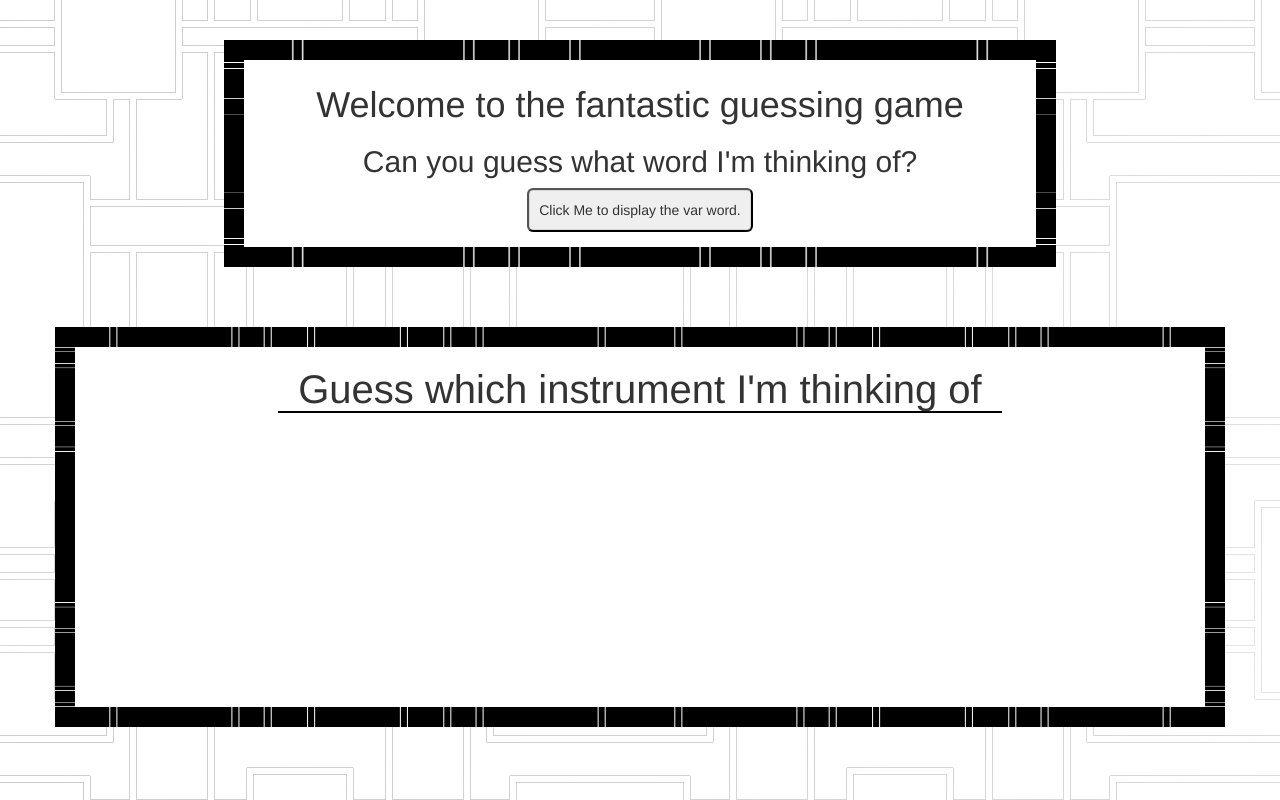
After one commit to Husspm/Hangman-Game, a PHP site: page /index2.html in a window 1280 px wide. The commit adds this page. Run offline with PHP 8.4, Linux system fonts and the light colour scheme; some libraries are stand-ins or nearby versions.

Commit message:
This is what I got I guess

```diff
--- a/assets/css/style.css
+++ b/assets/css/style.css
@@ -1,9 +1,32 @@
 body {
-	background-color: black;
-	color: white;
-	font-family: sans-serif;
-	margin: 60px 40px 60px 40px;
+background-image:linear-gradient( to bottom right, rgba(255, 255, 255, 0.8), rgba(255, 255, 255, 0.9)) ,url(../images/block2.png);
+}
+.headline {
+	border: 20px solid;
+	border-image: url(../images/block3.png) 20 round;
+	padding: 5px 0 15px 0;
+	margin-top: 40px;
+	width: 65%;
+	text-align: center;
+	background-color: white;
+}
+#letter {
+	font-size: 40px;
+	border-bottom: 2px solid black;
 }
 #print {
-	font-size: 33px;
+	font-size: 45px;
 }
+.main-body{
+	border: 20px solid;
+	border-image: url(../images/block3.png) 20 round;
+	border-radius: 10px;
+	height: 400px;
+	margin-top: 60px;
+	background-color: white;
+}
+button {
+	padding: 10px 10px 10px 10px;
+	border-radius: 6px;
+	box-shadow: inset 0px 0px 1px black;
+}
--- /dev/null
+++ b/assets/javascript/game2.js
@@ -0,0 +1,55 @@
+$(document).ready(function(){
+var inst = ["Bass", "Drums", "Piano","Cello", "Violin", "Guitar", "Saxophone", " "];
+var letters = [];
+var wGuess = [];
+var blank = [];
+var x = -1;
+var y = -1;
+$("#play").on("click", function grab(){
+var wGuess = [];
+var guess = inst.shift();
+if (inst.length == 0) {
+$("#print").html("You Won!");
+}else{
+var blank = [];
+guess = guess.toLowerCase();
+letters = guess.split("");
+$("#print").html(" ");
+$("#wrong").html(" ");
+letters.forEach(print);
+function print() {
+blank.push("_");
+}
+for (i = 0; i<blank.length; i++){
+$("#print").append(blank[i] + " ");
+}
+}
+document.onkeyup = function(Event){
+var pGuess = Event.key;
+pGuess = pGuess.toLowerCase();
+var x = letters.indexOf(pGuess);
+var y = letters.lastIndexOf(pGuess);
+if (( x == -1) &&
+	(wGuess.indexOf(pGuess) == -1) &&
+	(pGuess.length<=1))
+{
+wGuess.push(pGuess);
+$("#wrong").append(pGuess + " ");
+}
+else if ((x || y > -1) &&
+	(pGuess.length<=1) &&
+	(wGuess.indexOf(pGuess)<0))
+	 {
+blank.splice(x, 1, pGuess + " ");
+blank.splice(y, 1, pGuess + " ");
+$("#print").empty();
+for (i = 0; i<blank.length; i++){
+$("#print").append(blank[i] + " ");
+}
+}
+else if (blank.indexOf("_")<0){
+$("#wrong").html("You got it");
+}
+}
+});
+});
--- /dev/null
+++ b/index2.html
@@ -0,0 +1,34 @@
+<!DOCTYPE html>
+<html>
+<head>
+<!--connecting jQuery-->
+		<script src="https://ajax.googleapis.com/ajax/libs/jquery/3.1.1/jquery.min.js"></script>
+<!--connecting external js-->
+		<script src="assets/javascript/game2.js"></script>
+<!--connecting bootstrap-->
+<link rel="stylesheet" href="https://maxcdn.bootstrapcdn.com/bootstrap/3.3.7/css/bootstrap.min.css" integrity="sha384-BVYiiSIFeK1dGmJRAkycuHAHRg32OmUcww7on3RYdg4Va+PmSTsz/K68vbdEjh4u" crossorigin="anonymous">
+<!-- Optional theme -->
+<link rel="stylesheet" href="https://maxcdn.bootstrapcdn.com/bootstrap/3.3.7/css/bootstrap-theme.min.css" integrity="sha384-rHyoN1iRsVXV4nD0JutlnGaslCJuC7uwjduW9SVrLvRYooPp2bWYgmgJQIXwl/Sp" crossorigin="anonymous">
+<!--connecting external css stylesheet-->
+		<link rel ="stylesheet" href="assets/css/style.css">
+	<title>Hangman</title>
+</head>
+<body>
+	<div class="container headline">
+<h1>Welcome to the fantastic guessing game</h1>
+<h2>Can you guess what word I'm thinking of?</h2>
+<button id ="play">Click Me to display the var word.</button>
+	</div>
+	<div class="container">
+		<div class="row text-center main-body">
+			<div class="col-lg-2"></div>
+				<div class="col-lg-8">
+<h3 id ="letter">Guess which instrument I'm thinking of</h3>
+<h3 id="print"></h3>
+<h3 id="wrong"></h3>
+				</div>
+			<div class="col-lg-2"></div>
+		</div>
+	</div>
+</body>
+</html>
```
Also changed, not shown: assets/javascript/game.js (+15 -6 lines), assets/javascript/game3.js (added, +20 -0 lines), index.html (+6 -2 lines), assets/images/block2.png (added), assets/images/block3.png (added), assets/images/block4.png (added).
